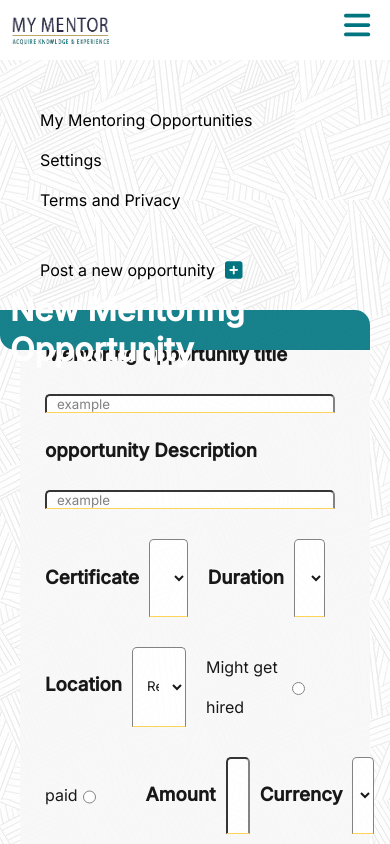
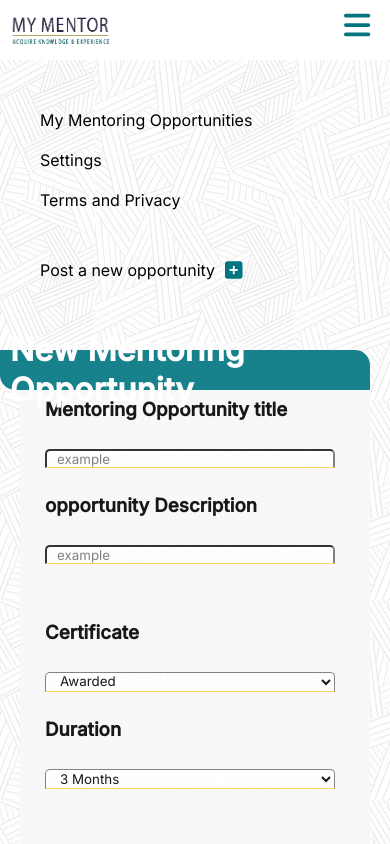
Before and after one commit to Tech-works-group/mymentor, a Next.js app: page /opportunity/opportunityForm in a window 390 px wide. Shown: the top 844 px of the page. Built offline with nearby package versions, Linux system fonts and the light colour scheme.

Commit message:
extra mobile fixes

```diff
--- a/pages/opportunity/opportunityForm.js
+++ b/pages/opportunity/opportunityForm.js
@@ -24,11 +24,11 @@ const opportunityForm = () => {
           <FontAwesomeIcon icon={faPlusSquare} className="icon" />
         </div>
       </div>
-      <div className="wide" style={{ padding: "0 25px 25px 25px" }}>
+      <div className="wide mobile_form">
         <div className="tag">
           <h1>New Mentoring Opportunity</h1>
         </div>
-        <h3 className={styles.question} style={{ marginTop: "25px" }}>
+        <h3 className={classNames(styles.question, styles.formMargin)}>
           Mentoring Opportunity title
         </h3>
         <div className={styles.form_row}>
@@ -71,12 +71,8 @@ const opportunityForm = () => {
                 <option>On site</option>
               </select>
             </div>
-            <div>
-              <label for="might_get_hired">Might get hired</label>
-              <input type="radio" value="might_get_hired"></input>
-            </div>
           </div>
-          <div className={styles.form_row}>
+          <div className={styles.mobile_radio_buttons}>
             <div className={styles.form_item}>
               <label for="paid">paid</label>
               <input
@@ -85,6 +81,12 @@ const opportunityForm = () => {
                 value="paid"
               ></input>
             </div>
+            <div>
+              <label for="might_get_hired">Might get hired</label>
+              <input type="radio" value="might_get_hired"></input>
+            </div>
+          </div>
+          <div className={styles.form_row}>
             <div>
               <h3 className={styles.question}>Amount</h3>
               <input
@@ -101,6 +103,7 @@ const opportunityForm = () => {
               </select>
             </div>
           </div>
+
           <div>
             <h3>Responsibilities</h3>
           </div>
--- a/styles/Home.module.css
+++ b/styles/Home.module.css
@@ -301,7 +301,7 @@
   display: none;
 }
 
-@media (max-width: 600px) {
+@media (max-width: 1000px) {
   .main {
     margin: 0;
   }
--- a/styles/Request.module.css
+++ b/styles/Request.module.css
@@ -125,7 +125,12 @@
   margin-left: 25px;
 }
 
-@media (max-width: 400px) {
+.formMargin {
+  margin-top: 25px;
+}
+
+
+@media (max-width: 1000px) {
 
   .about_main_section div,
   .about_box {
@@ -135,4 +140,17 @@
   .about_section {
     width: 100%;
   }
+
+  .formMargin {
+    margin-top: 40px;
+  }
+
+  .mobile_radio_buttons,
+  .mobile_radio_buttons div {
+    flex-direction: row !important;
+  }
+
+  .applicant_info {
+    margin-left: 0;
+  }
 }
--- a/styles/globals.css
+++ b/styles/globals.css
@@ -99,6 +99,7 @@ ol {
   background-color: #f8f8f8;
   border-radius: 25px;
   opacity: 0.9;
+  padding: 0 25px;
 }
 
 .content {
@@ -492,7 +493,11 @@ a:hover {
   display: none;
 }
 
-@media (max-width: 400px) {
+.mobile_form {
+  padding: "0 25px 25px 25px"
+}
+
+@media (max-width: 1000px) {
 
   .container,
   .columns_container .wide .content {
@@ -651,4 +656,12 @@ a:hover {
   .right {
     padding: 10px;
   }
+
+  .mobile_form {
+    margin-top: 40px;
+  }
+
+  .flex div {
+    flex-direction: column;
+  }
 }
```
Also changed, not shown: styles/Profile.module.css (+15 -0 lines).
